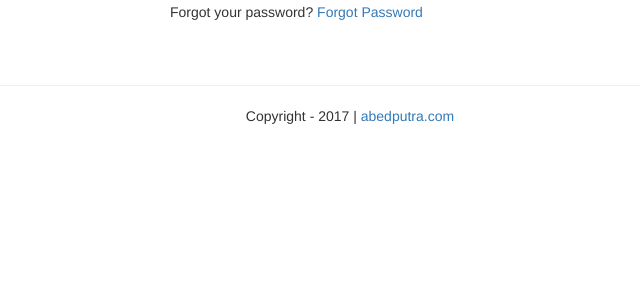
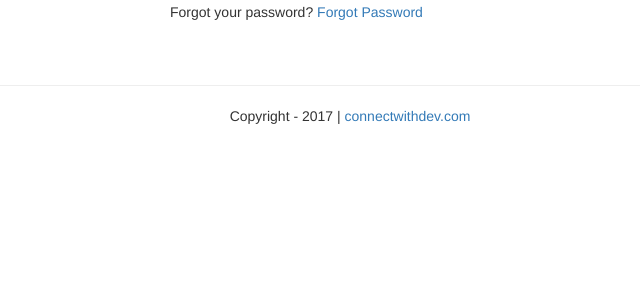
Before and after one commit to abedputra/Dnato-system-login, a CodeIgniter app: page /database/main/login/ in a window 1280 px wide. Shown: the part 298-598 px from the top of the page, without its empty margins (290-930 px from the left). Run offline with CodeIgniter, Linux system fonts and the light colour scheme; data comes from the database, SQL or seed files in the repository; some libraries are stand-ins or nearby versions.

Commit message:
Update footer.php
change footer url

```diff
--- a/application/views/footer.php
+++ b/application/views/footer.php
@@ -3,7 +3,7 @@
     <footer>
         <div class="col-md-12" style="text-align:center;">
             <hr>
-            Copyright - 2017 | <a href="http://abedputra.com">abedputra.com</a>
+            Copyright - 2017 | <a href="https://connectwithdev.com/">connectwithdev.com</a>
         </div>
     </footer>
     </div><!-- /container -->
```
